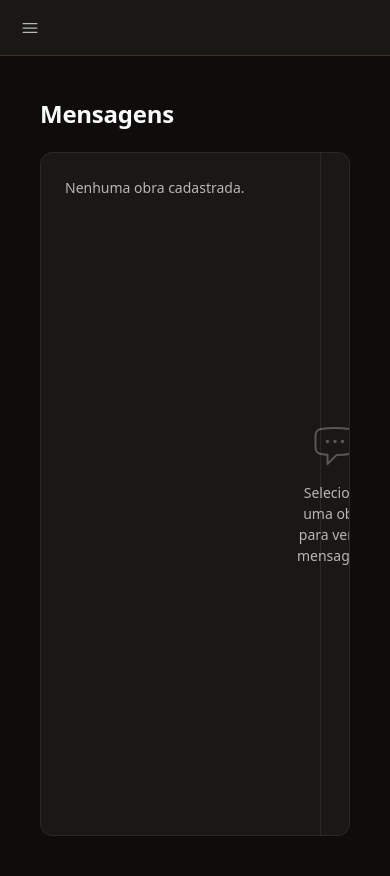
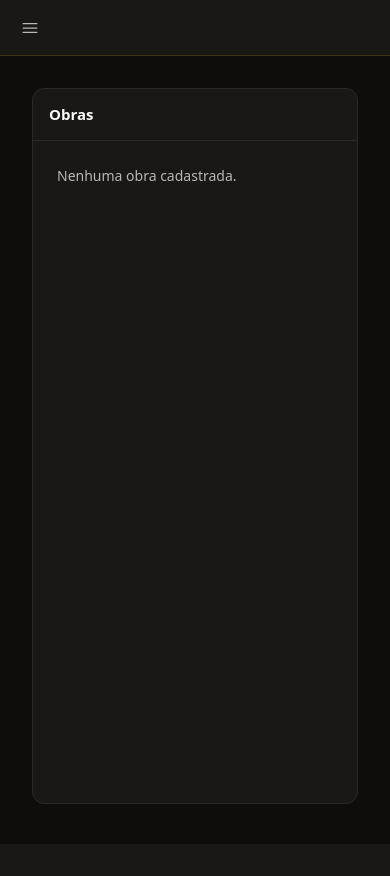
Before and after one commit to melquivunge/Obra360, a Laravel app: template resources/views/admin/messages.blade.php in a window 390 px wide. After the commit the page ends 804 px from the top, so only its background shows below. Run offline with Laravel 12, Linux system fonts and the light colour scheme; the template is opened without the code that fills it, so the values that code supplies are empty; a user stored in the database is signed in; data comes from the database, SQL or seed files in the repository; style sheets or scripts are compiled from the project's sources.

Commit message:
fix(mobile): mensagens responsivas — painel único no mobile
No mobile, a lista de obras e o chat agora alternam (pattern WhatsApp):
- Lista visível por defeito no mobile
- Seleccionar obra → esconde lista, mostra chat a ecrã inteiro
- Botão "← voltar" no header do chat regressa à lista
- Desktop mantém os dois painéis lado a lado (280px + flex:1)

Co-Authored-By: Claude Sonnet 4.6 <noreply@anthropic.com>
Claude-Session: https://claude.ai/code/session_01Ne6SfxpkrnhbvvPV9JV5AF

```diff
--- a/resources/views/admin/messages.blade.php
+++ b/resources/views/admin/messages.blade.php
@@ -1,25 +1,29 @@
 <x-admin-layout>
-<div class="p-6 md:p-8">
-    <h1 style="font-size:1.5rem;font-weight:700;margin-bottom:1.25rem;">Mensagens</h1>
+<div class="p-4 md:p-8">
+    <h1 style="font-size:1.5rem;font-weight:700;margin-bottom:1.25rem;" class="hidden md:block">Mensagens</h1>
 
-    <div style="background-color:var(--card);border:1px solid var(--border);border-radius:0.75rem;display:flex;height:calc(100vh - 10rem);overflow:hidden;">
+    {{-- Wrapper: mobile = painel único, desktop = dois painéis --}}
+    <div id="msg-wrapper" style="background-color:var(--card);border:1px solid var(--border);border-radius:0.75rem;overflow:hidden;display:flex;height:calc(100vh - 8rem);">
 
-        {{-- Project list --}}
-        <div id="proj-list" style="width:280px;min-width:200px;border-right:1px solid var(--border);overflow-y:auto;flex-shrink:0;">
+        {{-- PAINEL: Lista de obras --}}
+        <div id="proj-list" style="width:100%;max-width:280px;border-right:1px solid var(--border);overflow-y:auto;flex-shrink:0;display:flex;flex-direction:column;">
+            <div style="padding:0.875rem 1rem;border-bottom:1px solid var(--border);flex-shrink:0;">
+                <p style="font-weight:700;font-size:0.9375rem;">Obras</p>
+            </div>
             @forelse($projects as $project)
             @php $last = $project->messages->first(); @endphp
             <button type="button"
                 onclick="openConversation({{ $project->id }}, @js($project->name))"
                 id="proj-btn-{{ $project->id }}"
-                style="width:100%;text-align:left;padding:0.875rem 1rem;border:none;border-bottom:1px solid var(--border);background:transparent;cursor:pointer;display:block;color:var(--foreground);"
-                onmouseover="if(currentProjectId!={{ $project->id }})this.style.backgroundColor='var(--surface)'"
-                onmouseout="if(currentProjectId!={{ $project->id }})this.style.backgroundColor=''">
+                style="width:100%;text-align:left;padding:0.875rem 1rem;border:none;border-bottom:1px solid var(--border);background:transparent;cursor:pointer;color:var(--foreground);"
+                onmouseover="if(currentProjectId!=={{ $project->id }})this.style.backgroundColor='var(--surface)'"
+                onmouseout="if(currentProjectId!=={{ $project->id }})this.style.backgroundColor=''">
                 <div style="display:flex;justify-content:space-between;align-items:baseline;gap:0.5rem;">
-                    <p style="font-size:0.875rem;font-weight:600;truncate:true;overflow:hidden;white-space:nowrap;text-overflow:ellipsis;max-width:150px;">{{ $project->name }}</p>
-                    @if($last)<p style="font-size:0.7rem;color:var(--muted-foreground);white-space:nowrap;">{{ $last->created_at->diffForHumans(null, true, 1) }}</p>@endif
+                    <p style="font-size:0.875rem;font-weight:600;overflow:hidden;white-space:nowrap;text-overflow:ellipsis;max-width:160px;">{{ $project->name }}</p>
+                    @if($last)<p style="font-size:0.7rem;color:var(--muted-foreground);white-space:nowrap;flex-shrink:0;">{{ $last->created_at->diffForHumans(null, true, 1) }}</p>@endif
                 </div>
                 <p style="font-size:0.75rem;color:var(--muted-foreground);overflow:hidden;white-space:nowrap;text-overflow:ellipsis;margin-top:0.125rem;">
-                    {{ $last ? ($last->user?->name.': '.Str::limit($last->body,45)) : 'Nenhuma mensagem' }}
+                    {{ $last ? ($last->user?->name.': '.Str::limit($last->body, 45)) : 'Nenhuma mensagem' }}
                 </p>
             </button>
             @empty
@@ -27,25 +31,33 @@
             @endforelse
         </div>
 
-        {{-- Chat area --}}
-        <div style="flex:1;display:flex;flex-direction:column;min-width:0;" id="chat-area">
-            {{-- Placeholder --}}
+        {{-- PAINEL: Chat --}}
+        <div id="chat-area" style="flex:1;display:flex;flex-direction:column;min-width:0;">
+
+            {{-- Placeholder (desktop) --}}
             <div id="chat-placeholder" style="flex:1;display:flex;align-items:center;justify-content:center;color:var(--muted-foreground);">
                 <div style="text-align:center;">
                     <svg style="width:3rem;height:3rem;margin:0 auto 0.75rem;opacity:0.4;" fill="none" viewBox="0 0 24 24" stroke-width="1" stroke="currentColor"><path stroke-linecap="round" stroke-linejoin="round" d="M8.625 9.75a.375.375 0 1 1-.75 0 .375.375 0 0 1 .75 0Zm0 0H8.25m4.125 0a.375.375 0 1 1-.75 0 .375.375 0 0 1 .75 0Zm0 0H12m4.125 0a.375.375 0 1 1-.75 0 .375.375 0 0 1 .75 0Zm0 0h-.375m-13.5 3.01c0 1.6 1.123 2.994 2.707 3.227 1.087.16 2.185.283 3.293.369V21l4.184-4.183a1.14 1.14 0 0 1 .778-.332 48.294 48.294 0 0 0 5.83-.498c1.585-.233 2.708-1.626 2.708-3.228V6.741c0-1.602-1.123-2.995-2.707-3.228A48.394 48.394 0 0 0 12 3c-2.392 0-4.744.175-7.043.513C3.373 3.746 2.25 5.14 2.25 6.741v6.018Z"/></svg>
                     <p style="font-size:0.875rem;">Selecione uma obra para ver as mensagens</p>
                 </div>
             </div>
-            {{-- Chat UI (hidden until a project is selected) --}}
-            <div id="chat-ui" style="display:none;flex:1;flex-direction:column;">
-                <div id="chat-header" style="padding:0.875rem 1rem;border-bottom:1px solid var(--border);">
-                    <p id="chat-project-name" style="font-weight:700;"></p>
-                    <p style="font-size:0.75rem;color:var(--muted-foreground);">Conversa em tempo real</p>
+
+            {{-- Chat UI --}}
+            <div id="chat-ui" style="display:none;flex:1;flex-direction:column;min-height:0;">
+                <div id="chat-header" style="padding:0.75rem 1rem;border-bottom:1px solid var(--border);display:flex;align-items:center;gap:0.75rem;flex-shrink:0;">
+                    {{-- Botão voltar (só mobile) --}}
+                    <button id="btn-back" onclick="backToList()" style="display:none;padding:0.375rem;border:none;background:none;cursor:pointer;color:var(--muted-foreground);flex-shrink:0;">
+                        <svg style="width:1.25rem;height:1.25rem;" fill="none" viewBox="0 0 24 24" stroke-width="2" stroke="currentColor"><path stroke-linecap="round" stroke-linejoin="round" d="M15.75 19.5 8.25 12l7.5-7.5"/></svg>
+                    </button>
+                    <div>
+                        <p id="chat-project-name" style="font-weight:700;font-size:0.9375rem;"></p>
+                        <p style="font-size:0.75rem;color:var(--muted-foreground);">Conversa em tempo real</p>
+                    </div>
                 </div>
-                <div id="chat-messages" style="flex:1;overflow-y:auto;padding:1rem;display:flex;flex-direction:column;gap:0.75rem;"></div>
-                <div style="padding:0.75rem;border-top:1px solid var(--border);">
+                <div id="chat-messages" style="flex:1;overflow-y:auto;padding:1rem;display:flex;flex-direction:column;gap:0.75rem;min-height:0;"></div>
+                <div style="padding:0.75rem;border-top:1px solid var(--border);flex-shrink:0;">
                     <div style="display:flex;gap:0.5rem;align-items:flex-end;">
-                        <textarea id="chat-input" rows="2" placeholder="Escreva uma mensagem… (Enter envia, Shift+Enter nova linha)" style="flex:1;resize:none;"></textarea>
+                        <textarea id="chat-input" rows="2" placeholder="Escreva uma mensagem…" style="flex:1;resize:none;"></textarea>
                         <button id="chat-send" class="btn-primary">
                             <svg class="w-4 h-4" fill="none" viewBox="0 0 24 24" stroke-width="1.5" stroke="currentColor"><path stroke-linecap="round" stroke-linejoin="round" d="M6 12 3.269 3.125A59.769 59.769 0 0 1 21.485 12 59.768 59.768 0 0 1 3.27 20.875L5.999 12Zm0 0h7.5"/></svg>
                             Enviar
@@ -63,12 +75,50 @@ let echoChannel = null;
 const myId = {{ auth()->id() }};
 const csrf = document.querySelector('meta[name=csrf-token]').content;
 
-function appendMsg(body, userName, isMine, time){
+function isMobile() { return window.innerWidth < 768; }
+
+function applyLayout() {
+    const list = document.getElementById('proj-list');
+    const chat = document.getElementById('chat-area');
+    const btnBack = document.getElementById('btn-back');
+
+    if (isMobile()) {
+        // Mobile: mostrar apenas a lista se nenhum projeto seleccionado
+        list.style.maxWidth = '100%';
+        list.style.borderRight = 'none';
+        if (currentProjectId) {
+            list.style.display = 'none';
+            chat.style.display = 'flex';
+            btnBack.style.display = 'block';
+        } else {
+            list.style.display = 'flex';
+            chat.style.display = 'none';
+            btnBack.style.display = 'none';
+        }
+    } else {
+        // Desktop: ambos os painéis visíveis
+        list.style.maxWidth = '280px';
+        list.style.display = 'flex';
+        list.style.borderRight = '1px solid var(--border)';
+        chat.style.display = 'flex';
+        btnBack.style.display = 'none';
+    }
+}
+
+function backToList() {
+    currentProjectId = null;
+    document.getElementById('chat-ui').style.display = 'none';
+    document.getElementById('chat-placeholder').style.display = 'flex';
+    document.querySelectorAll('[id^="proj-btn-"]').forEach(b => b.style.backgroundColor = '');
+    applyLayout();
+}
+
+function appendMsg(body, userName, isMine, time) {
     const list = document.getElementById('chat-messages');
     const d = document.createElement('div');
-    d.style.cssText = `display:flex;justify-content:${isMine?'flex-end':'flex-start'}`;
+    d.style.cssText = `display:flex;justify-content:${isMine ? 'flex-end' : 'flex-start'}`;
     const bubble = document.createElement('div');
-    bubble.style.cssText = `max-width:80%;border-radius:1rem;padding:0.625rem 0.875rem;font-size:0.875rem;background:${isMine?'var(--primary)':'var(--surface)'};color:${isMine?'var(--primary-foreground)':'var(--foreground)'}`;
+    bubble.style.cssText = `max-width:80%;border-radius:1rem;padding:0.625rem 0.875rem;font-size:0.875rem;background:${isMine ? 'var(--primary)' : 'var(--surface)'};color:${isMine ? 'var(--primary-foreground)' : 'var(--foreground)'}`;
     if (!isMine) {
         const name = document.createElement('p');
         name.style.cssText = 'font-size:0.75rem;font-weight:600;opacity:0.8;margin-bottom:0.125rem;';
@@ -88,18 +138,20 @@ function appendMsg(body, userName, isMine, time){
     list.scrollTop = list.scrollHeight;
 }
 
-async function openConversation(projectId, projectName){
-    if(currentProjectId === projectId) return;
+async function openConversation(projectId, projectName) {
+    if (currentProjectId === projectId) return;
 
-    // Deactivate old button
-    if(currentProjectId){
+    if (currentProjectId) {
         const old = document.getElementById(`proj-btn-${currentProjectId}`);
-        if(old) old.style.backgroundColor = '';
+        if (old) old.style.backgroundColor = '';
     }
 
     currentProjectId = projectId;
     const btn = document.getElementById(`proj-btn-${projectId}`);
-    if(btn) btn.style.backgroundColor = 'oklch(0.74 0.135 78 / 0.12)';
+    if (btn) btn.style.backgroundColor = 'oklch(0.74 0.135 78 / 0.12)';
+
+    // Mobile: mudar para painel de chat
+    applyLayout();
 
     document.getElementById('chat-placeholder').style.display = 'none';
     const ui = document.getElementById('chat-ui');
@@ -108,54 +160,54 @@ async function openConversation(projectId, projectName){
 
     document.getElementById('chat-project-name').textContent = projectName;
     const list = document.getElementById('chat-messages');
-    list.innerHTML = '<p style="color:var(--muted-foreground);font-size:0.875rem;text-align:center;">Carregando…</p>';
+    list.innerHTML = '<p style="color:var(--muted-foreground);font-size:0.875rem;text-align:center;margin:auto;">Carregando…</p>';
 
-    // Unsubscribe old channel
-    if(echoChannel && window.Echo){
-        window.Echo.leave(`project.${echoChannel}`);
-    }
+    if (echoChannel && window.Echo) window.Echo.leave(`project.${echoChannel}`);
 
-    // Load messages
-    const res = await fetch(`/admin/obras/${projectId}/mensagens`, {headers:{'Accept':'application/json'}});
+    const res = await fetch(`/admin/obras/${projectId}/mensagens`, { headers: { 'Accept': 'application/json' } });
     const msgs = await res.json();
     list.innerHTML = '';
-    if(msgs.length === 0){
+    if (msgs.length === 0) {
         list.innerHTML = '<p style="color:var(--muted-foreground);font-size:0.875rem;text-align:center;margin:auto;">Nenhuma mensagem ainda.</p>';
     } else {
         msgs.forEach(m => appendMsg(m.body, m.user_name, m.is_mine, m.created_at));
     }
 
-    // Subscribe to Echo channel
-    if(window.Echo){
+    if (window.Echo) {
         echoChannel = projectId;
         window.Echo.private(`project.${projectId}`).listen('.message.sent', data => {
-            if(data.user_id !== myId) appendMsg(data.body, data.user_name, false, data.created_at);
+            if (data.user_id !== myId) appendMsg(data.body, data.user_name, false, data.created_at);
         });
     }
 }
 
-async function sendMessage(){
+async function sendMessage() {
     const input = document.getElementById('chat-input');
     const btn = document.getElementById('chat-send');
     const body = input.value.trim();
-    if(!body || !currentProjectId) return;
+    if (!body || !currentProjectId) return;
     btn.disabled = true;
     try {
         const r = await fetch(`/admin/obras/${currentProjectId}/mensagens`, {
-            method:'POST', headers:{'Content-Type':'application/json','X-CSRF-TOKEN':csrf,'Accept':'application/json'},
-            body: JSON.stringify({body})
+            method: 'POST',
+            headers: { 'Content-Type': 'application/json', 'X-CSRF-TOKEN': csrf, 'Accept': 'application/json' },
+            body: JSON.stringify({ body })
         });
         const data = await r.json();
-        if(data.ok){
+        if (data.ok) {
             input.value = '';
-            appendMsg(body,'Eu',true,new Date().toLocaleString('pt-BR',{day:'2-digit',month:'2-digit',hour:'2-digit',minute:'2-digit'}));
+            appendMsg(body, 'Eu', true, new Date().toLocaleString('pt-BR', { day: '2-digit', month: '2-digit', hour: '2-digit', minute: '2-digit' }));
         }
-    } finally { btn.disabled=false; }
+    } finally { btn.disabled = false; }
 }
 
 document.getElementById('chat-send').addEventListener('click', sendMessage);
 document.getElementById('chat-input').addEventListener('keydown', e => {
-    if(e.key==='Enter'&&!e.shiftKey){e.preventDefault();sendMessage();}
+    if (e.key === 'Enter' && !e.shiftKey) { e.preventDefault(); sendMessage(); }
 });
+
+// Inicializar layout e reagir a redimensionamento
+applyLayout();
+window.addEventListener('resize', applyLayout);
 </script>
 </x-admin-layout>
```
